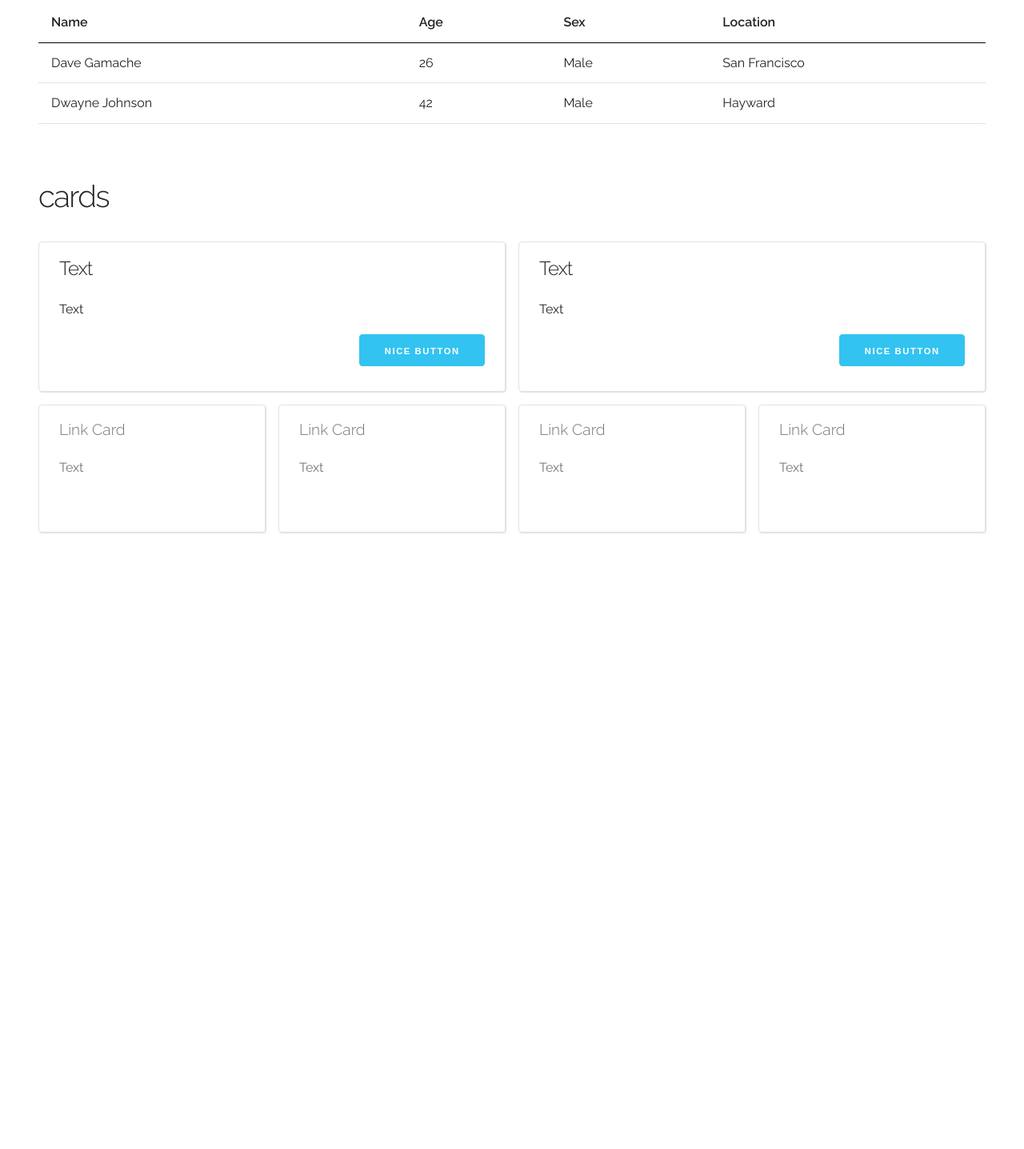
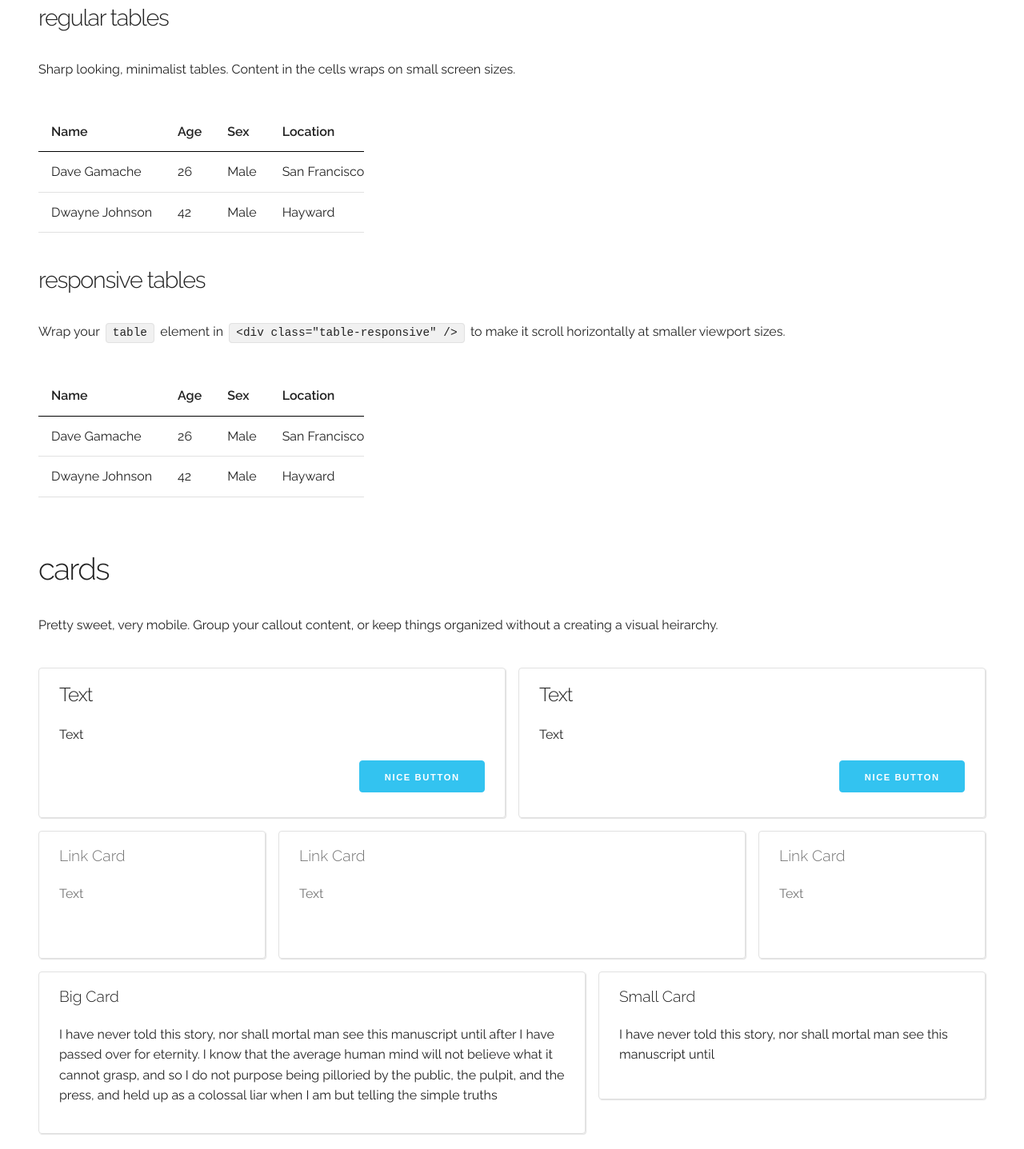
Before and after one commit to skeleton-framework/skeleton-framework, a website: page src/index.html in a window 1280 px wide. Shown: the part 6094-7531 px from the top of the page at 80% size. Before the commit the page ends 6810 px from the top, so only its background shows below. Drawn offline with Linux system fonts and the light colour scheme.

Commit message:
Update examples, build dist

```diff
--- a/src/index.html
+++ b/src/index.html
@@ -597,12 +597,46 @@
                             <h3>tables</h3>
                         </div>
                     </div>
-                    </div>
 
-                    <div class="container">
                     <div class="row">
                         <div class="twelve columns">
-                                <table class="u-full-width">
+                            <h4> regular tables </h4>
+                            <p>
+                                Sharp looking, minimalist tables. Content in the cells
+                                wraps on small screen sizes.
+                            </p>
+                            <table>
+                                <thead>
+                                    <tr>
+                                        <th>Name</th>
+                                        <th>Age</th>
+                                        <th>Sex</th>
+                                        <th>Location</th>
+                                    </tr>
+                                </thead>
+                                <tbody>
+                                    <tr>
+                                        <td>Dave Gamache</td>
+                                        <td>26</td>
+                                        <td>Male</td>
+                                        <td>San Francisco</td>
+                                    </tr>
+                                    <tr>
+                                        <td>Dwayne Johnson</td>
+                                        <td>42</td>
+                                        <td>Male</td>
+                                        <td>Hayward</td>
+                                    </tr>
+                                </tbody>
+                            </table>
+
+                            <h4> responsive tables </h4>
+                            <p>
+                                Wrap your <code>table</code> element in <code>&lt;div class="table-responsive" /&gt;</code>
+                                to make it scroll horizontally at smaller viewport sizes.
+                            </p>
+                                <div class="table-responsive">
+                                    <table>
                                         <thead>
                                             <tr>
                                                 <th>Name</th>
@@ -629,17 +663,21 @@
                                 </div>
                             </div>
                         </div>
+                    </div>
                     <br>
 
                     <div class="container">
                         <div class="row">
                             <div class="twelve columns">
                                 <h3>cards</h3>
-                            </div>
+                                <p>
+                                    Pretty sweet, very mobile. Group your
+                                    callout content, or keep things organized
+                                    without a creating a visual heirarchy.
+                                </p>
                             </div>
                         </div>
 
-                    <div class="container">
                         <div class="row">
                             <div class="six columns">
                                 <div class="card">
@@ -668,13 +706,7 @@
                                     <p>Text</p>
                                 </a>
                             </div>
-                            <div class="three columns">
-                                <a href="#" class="card">
-                                    <h6>Link Card</h6>
-                                    <p>Text</p>
-                                </a>
-                            </div>
-                            <div class="three columns">
+                            <div class="six columns">
                                 <a href="#" class="card">
                                     <h6>Link Card</h6>
                                     <p>Text</p>
@@ -687,6 +719,35 @@
                                 </a>
                             </div>
                         </div>
+
+                        <div class="row">
+                            <div class="seven columns">
+                                <div class="card">
+                                    <h6> Big Card </h6>
+                                    <p>
+                                        I have never told this story, nor shall
+                                        mortal man see this manuscript until after
+                                        I have passed over for eternity.  I know
+                                        that the average human mind will not
+                                        believe what it cannot grasp, and so I do
+                                        not purpose being pilloried by the public,
+                                        the pulpit, and the press, and held up as
+                                        a colossal liar when I am but telling the
+                                        simple truths
+                                    </p>
+                                </div>
+                            </div>
+
+                            <div class="five columns">
+                                <div class="card">
+                                    <h6> Small Card </h6>
+                                    <p>
+                                        I have never told this story, nor shall
+                                        mortal man see this manuscript until
+                                    </p>
+                                </div>
+                            </div>
+                        </div>
                     </div>
                     <br>
 
```
Also changed, not shown: dist/index.html, dist/skeleton.css, dist/skeleton.min.css. Lines whose indentation alone changed are shown as unchanged.
